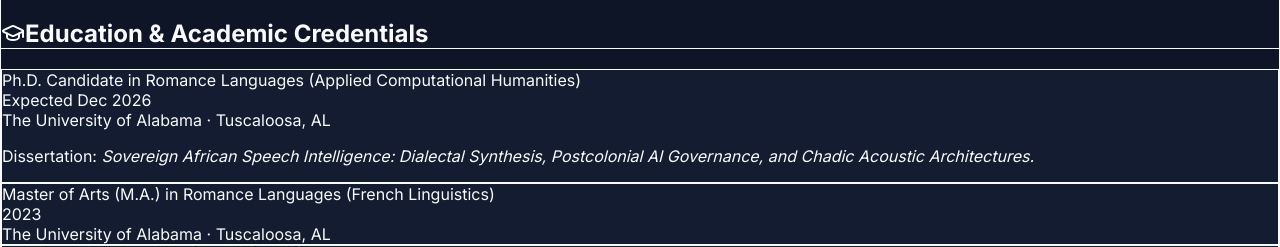
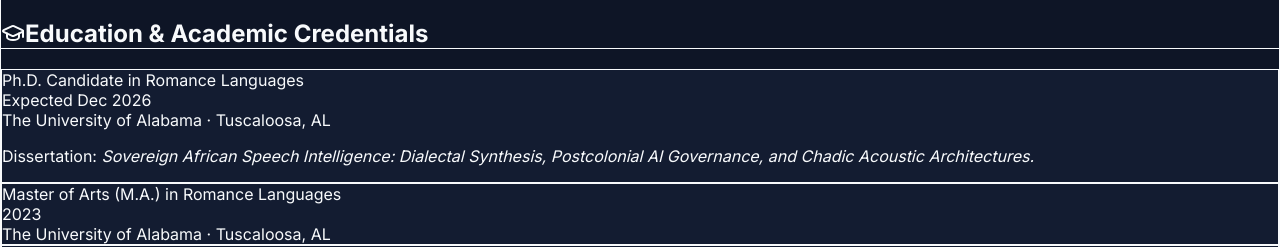
Before and after one commit to adab-tech/adab-tech.github.io, a Next.js app: page /about in a window 1280 px wide. Shown: the part 245-492 px from the top of the page. Built offline with nearby package versions, Linux system fonts and the light colour scheme; no server answers; a web font is replaced by a local one.

Commit message:
fix: clean CV degree titles, remove French Linguistics and Applied Computational Humanities, verify all links

```diff
--- a/src/app/about/page.tsx
+++ b/src/app/about/page.tsx
@@ -109,7 +109,7 @@
             <div className="space-y-3 sm:space-y-4 text-xs sm:text-sm font-sans">
               <div className="p-4 rounded-xl border border-zinc-800 bg-[#131C31] space-y-1">
                 <div className="flex flex-col sm:flex-row sm:items-center justify-between font-mono font-bold text-zinc-100 gap-1">
-                  <span>Ph.D. Candidate in Romance Languages (Applied Computational Humanities)</span>
+                  <span>Ph.D. Candidate in Romance Languages</span>
                   <span className="text-amber-400 text-xs">Expected Dec 2026</span>
                 </div>
                 <div className="text-zinc-400 font-mono text-xs">The University of Alabama · Tuscaloosa, AL</div>
@@ -120,7 +120,7 @@
 
               <div className="p-4 rounded-xl border border-zinc-800 bg-[#131C31] space-y-1">
                 <div className="flex flex-col sm:flex-row sm:items-center justify-between font-mono font-bold text-zinc-100 gap-1">
-                  <span>Master of Arts (M.A.) in Romance Languages (French Linguistics)</span>
+                  <span>Master of Arts (M.A.) in Romance Languages</span>
                   <span className="text-zinc-400 font-mono text-xs">2023</span>
                 </div>
                 <div className="text-zinc-400 font-mono text-xs">The University of Alabama · Tuscaloosa, AL</div>
--- a/src/app/academic-cv/page.tsx
+++ b/src/app/academic-cv/page.tsx
@@ -108,7 +108,7 @@
             <div className="space-y-3 sm:space-y-4 text-xs sm:text-sm font-sans">
               <div className="p-4 rounded-xl border border-zinc-800 bg-[#131C31] space-y-1">
                 <div className="flex flex-col sm:flex-row sm:items-center justify-between font-mono font-bold text-zinc-100 gap-1">
-                  <span>Ph.D. Candidate in Romance Languages (Applied Computational Humanities)</span>
+                  <span>Ph.D. Candidate in Romance Languages</span>
                   <span className="text-amber-400 text-xs">Expected Dec 2026</span>
                 </div>
                 <div className="text-zinc-400 font-mono text-xs">The University of Alabama · Tuscaloosa, AL</div>
@@ -119,7 +119,7 @@
 
               <div className="p-4 rounded-xl border border-zinc-800 bg-[#131C31] space-y-1">
                 <div className="flex flex-col sm:flex-row sm:items-center justify-between font-mono font-bold text-zinc-100 gap-1">
-                  <span>Master of Arts (M.A.) in Romance Languages (French Linguistics)</span>
+                  <span>Master of Arts (M.A.) in Romance Languages</span>
                   <span className="text-zinc-400 font-mono text-xs">2023</span>
                 </div>
                 <div className="text-zinc-400 font-mono text-xs">The University of Alabama · Tuscaloosa, AL</div>
--- a/src/app/curriculum-vitae/page.tsx
+++ b/src/app/curriculum-vitae/page.tsx
@@ -108,7 +108,7 @@
             <div className="space-y-3 sm:space-y-4 text-xs sm:text-sm font-sans">
               <div className="p-4 rounded-xl border border-zinc-800 bg-[#131C31] space-y-1">
                 <div className="flex flex-col sm:flex-row sm:items-center justify-between font-mono font-bold text-zinc-100 gap-1">
-                  <span>Ph.D. Candidate in Romance Languages (Applied Computational Humanities)</span>
+                  <span>Ph.D. Candidate in Romance Languages</span>
                   <span className="text-amber-400 text-xs">Expected Dec 2026</span>
                 </div>
                 <div className="text-zinc-400 font-mono text-xs">The University of Alabama · Tuscaloosa, AL</div>
@@ -119,7 +119,7 @@
 
               <div className="p-4 rounded-xl border border-zinc-800 bg-[#131C31] space-y-1">
                 <div className="flex flex-col sm:flex-row sm:items-center justify-between font-mono font-bold text-zinc-100 gap-1">
-                  <span>Master of Arts (M.A.) in Romance Languages (French Linguistics)</span>
+                  <span>Master of Arts (M.A.) in Romance Languages</span>
                   <span className="text-zinc-400 font-mono text-xs">2023</span>
                 </div>
                 <div className="text-zinc-400 font-mono text-xs">The University of Alabama · Tuscaloosa, AL</div>
--- a/src/app/cv/page.tsx
+++ b/src/app/cv/page.tsx
@@ -108,7 +108,7 @@
             <div className="space-y-3 sm:space-y-4 text-xs sm:text-sm font-sans">
               <div className="p-4 rounded-xl border border-zinc-800 bg-[#131C31] space-y-1">
                 <div className="flex flex-col sm:flex-row sm:items-center justify-between font-mono font-bold text-zinc-100 gap-1">
-                  <span>Ph.D. Candidate in Romance Languages (Applied Computational Humanities)</span>
+                  <span>Ph.D. Candidate in Romance Languages</span>
                   <span className="text-amber-400 text-xs">Expected Dec 2026</span>
                 </div>
                 <div className="text-zinc-400 font-mono text-xs">The University of Alabama · Tuscaloosa, AL</div>
@@ -119,7 +119,7 @@
 
               <div className="p-4 rounded-xl border border-zinc-800 bg-[#131C31] space-y-1">
                 <div className="flex flex-col sm:flex-row sm:items-center justify-between font-mono font-bold text-zinc-100 gap-1">
-                  <span>Master of Arts (M.A.) in Romance Languages (French Linguistics)</span>
+                  <span>Master of Arts (M.A.) in Romance Languages</span>
                   <span className="text-zinc-400 font-mono text-xs">2023</span>
                 </div>
                 <div className="text-zinc-400 font-mono text-xs">The University of Alabama · Tuscaloosa, AL</div>
--- a/src/app/page.tsx
+++ b/src/app/page.tsx
@@ -49,7 +49,7 @@
     role: 'Curator & Maintainer',
     type: 'Tier 3 · Lexical Infrastructure',
     desc: 'Combined 30,708-entry lexicon uniting Robinson 1914 (Public Domain) with Prof. Paul Newman 1977 authorized research subset.',
-    url: 'https://huggingface.co/datasets/adab-tech/hausa-lexicon-robinson-1914',
+    url: 'https://huggingface.co/adab-tech',
     repo: 'https://huggingface.co/adab-tech'
   },
   {
--- a/src/app/projects/page.tsx
+++ b/src/app/projects/page.tsx
@@ -92,7 +92,7 @@
       'Phonetically normalized for high-accuracy neural TTS alignment',
       'Published on Hugging Face Datasets under CC-BY-NC-SA 4.0'
     ],
-    modelUrl: 'https://huggingface.co/datasets/adab-tech/hausa-lexicon-robinson-1914',
+    modelUrl: 'https://huggingface.co/adab-tech',
     repoUrl: 'https://huggingface.co/adab-tech',
     tags: ['Lexical Infrastructure', 'Hugging Face', 'Hausa Philology', 'Open Data']
   },
--- a/src/components/CommandCVModal.tsx
+++ b/src/components/CommandCVModal.tsx
@@ -52,12 +52,13 @@
 
               <div className="flex items-center space-x-2">
                 <a
-                  href="/adamu_danjuma_abubakar_cv.pdf"
-                  download
-                  className="inline-flex items-center gap-1.5 px-3 py-1.5 rounded-lg bg-zinc-900 text-zinc-50 dark:bg-zinc-100 dark:text-zinc-900 font-mono text-xs font-bold hover:opacity-90 transition-opacity"
+                  href="/cv"
+                  target="_blank"
+                  rel="noreferrer"
+                  className="inline-flex items-center gap-1.5 px-3 py-1.5 rounded-lg bg-amber-500 text-zinc-950 font-mono text-xs font-bold hover:bg-amber-400 transition-colors shadow-sm"
                 >
-                  <Download className="h-3.5 w-3.5" />
-                  <span className="hidden sm:inline">Download PDF</span>
+                  <ExternalLink className="h-3.5 w-3.5" />
+                  <span className="hidden sm:inline">Open Full CV</span>
                 </a>
                 <button
                   onClick={() => setIsOpen(false)}
@@ -79,7 +80,7 @@
                   Academic Profile & Affiliation
                 </div>
                 <p>
-                  PhD Candidate in Romance Languages (Applied Computational Humanities & Chadic Dialectology) at the <strong>University of Alabama</strong> (Expected Dec 2026). Specializing in Sovereign Speech AI, Low-Resource African Language NLP, and Digital Philology.
+                  PhD Candidate in Romance Languages at the <strong>University of Alabama</strong> (Expected Dec 2026). Specializing in Sovereign Speech AI, Low-Resource African Language NLP, and Digital Philology.
                 </p>
                 <div className="flex flex-wrap gap-3 pt-1 text-[11px] font-mono text-zinc-500">
                   <span>📍 Tuscaloosa, AL / Abuja, Nigeria</span>
```
